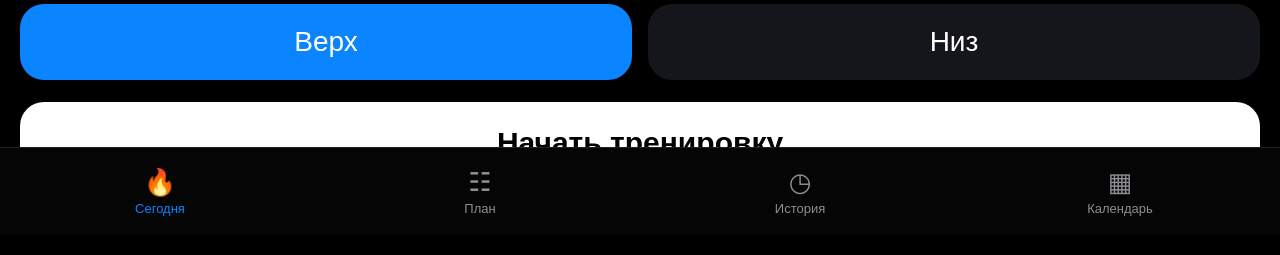
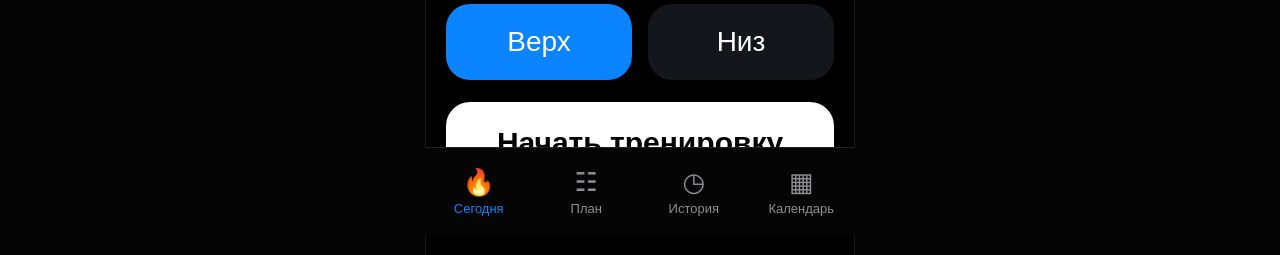
Before and after one commit to Ivankasianenko/workout-pwa, a plain HTML site: page index.html in a window 1280 px wide. Shown: the part 565-820 px from the top of the page. Drawn offline with Linux system fonts and the light colour scheme.

Commit message:
Update style.css

```diff
--- a/style.css
+++ b/style.css
@@ -319,3 +319,22 @@ select {
 .nav-btn.active {
   color: #0a84ff;
 }
+
+@media (min-width: 900px) {
+  .app {
+    max-width: 430px;
+    margin: 0 auto;
+    min-height: 100vh;
+    border-left: 1px solid #1c1c1e;
+    border-right: 1px solid #1c1c1e;
+  }
+
+  .tabbar {
+    max-width: 430px;
+    margin: 0 auto;
+  }
+
+  body {
+    background: #050505;
+  }
+}
```
